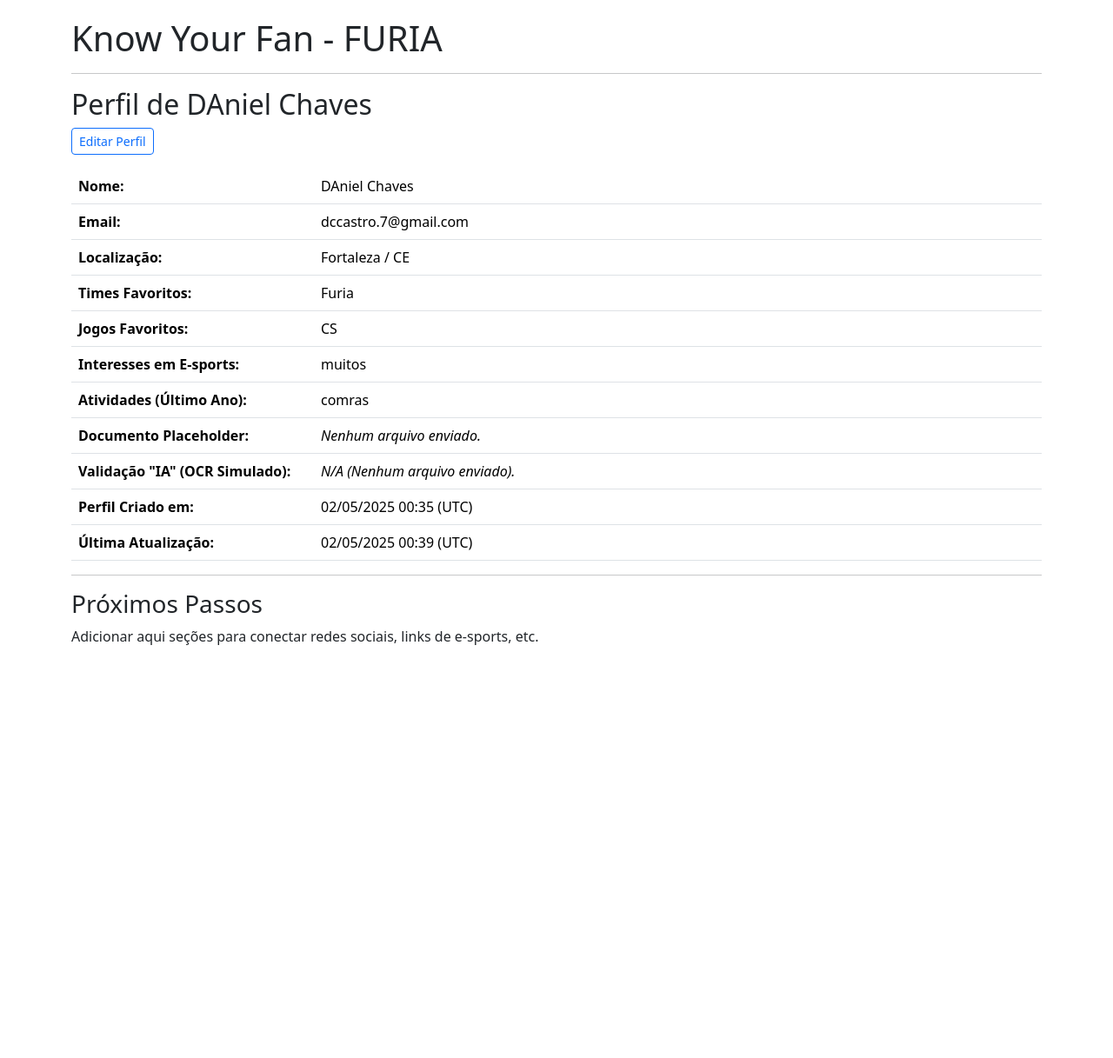
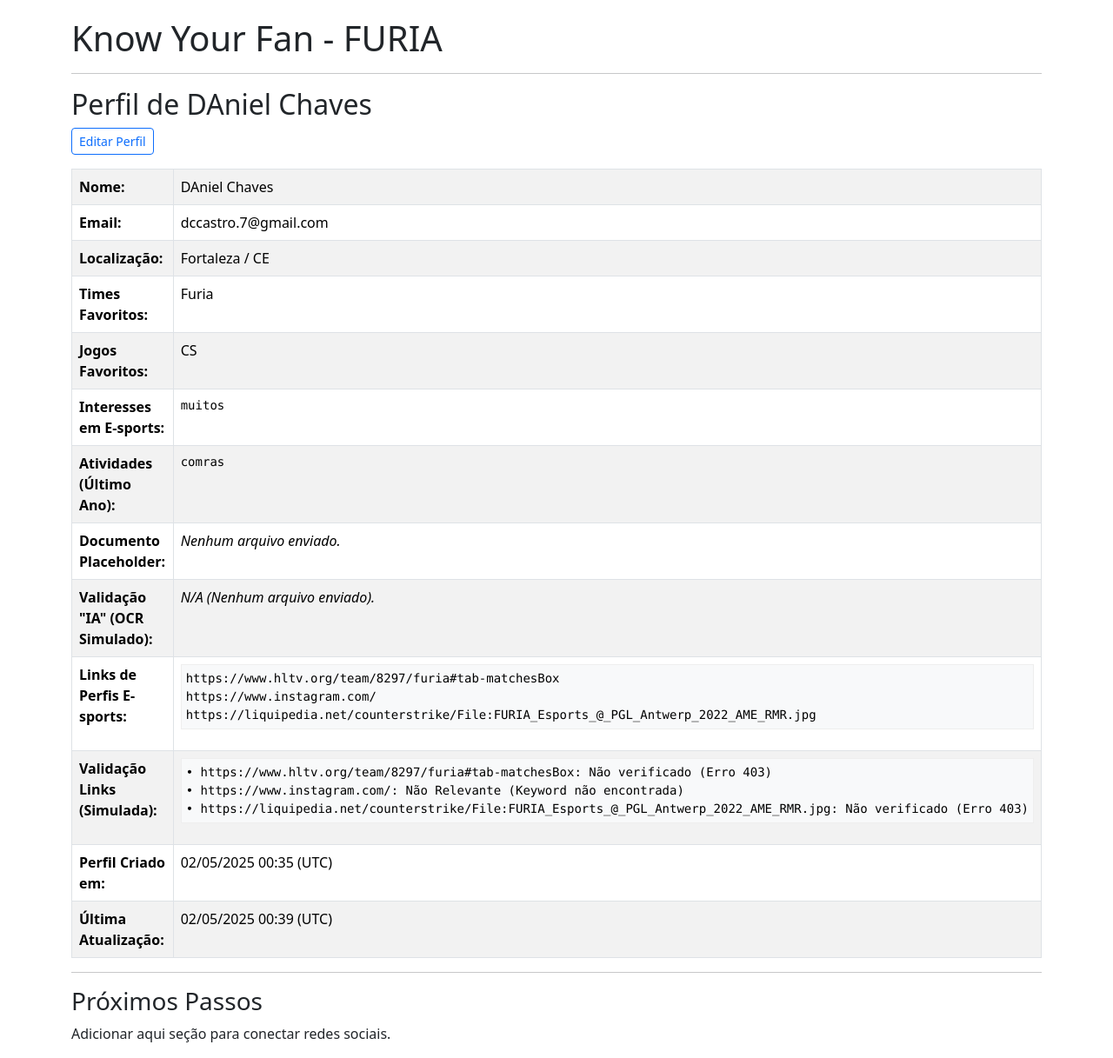
Before and after one commit to lilkirito22/know-your-fan-app, a Flask app: page / in a window 1280 px wide. Shown: the whole page at 87% size. Before the commit the page ends 742 px from the top, so only its background shows below. Run offline with Flask 3, Linux system fonts and the light colour scheme; some libraries are stand-ins or nearby versions.

Commit message:
feat: Add E-sports profile links validation feature
- Introduced a new async function `validate_esports_link` to validate E-sports profile links based on user interests and keywords.
- Updated the `edit_profile` route to handle the new logic for validating links and saving results to the database.
- Added a new `esports_profile_links` field to the `ProfileForm` for user input of E-sports links.
- Enhanced the `FanProfile` model with new columns for storing E-sports links and their validation results.
- Modified the `edit_profile.html` template to include a textarea for E-sports links input.
- Updated the `profile.html` template to display E-sports links and their validation results.
- Improved error handling and logging for link validation process.

```diff
--- a/app.py
+++ b/app.py
@@ -8,6 +8,10 @@
 from flask_sqlalchemy import SQLAlchemy
 from flask_wtf.csrf import CSRFProtect
 from dotenv import load_dotenv
+import asyncio
+import httpx
+from bs4 import BeautifulSoup
+from typing import List
 
 # Carrega variáveis do .env
 load_dotenv()
@@ -71,6 +75,63 @@
         logger.exception(f"ERRO CRÍTICO ao verificar/criar tabelas para URI '{db_uri}'")
 
 # --- Rotas (Páginas) da Aplicação ---
+async def validate_esports_link(url: str, keywords: List[str]) -> str:
+    """
+    Tenta buscar o conteúdo de uma URL e verifica se contém keywords.
+    Retorna um status de validação simulada.
+    """
+    if not url.startswith(('http://', 'https://')):
+        return "Inválido (URL mal formatada)"
+
+    # Cabeçalho para simular um navegador comum e evitar bloqueios simples
+    headers = {
+        'User-Agent': 'Mozilla/5.0 (Windows NT 10.0; Win64; x64) AppleWebKit/537.36 (KHTML, like Gecko) Chrome/91.0.4472.124 Safari/537.36'
+    }
+    status = "Não verificado (Erro)" # Status padrão
+
+    try:
+        async with httpx.AsyncClient(follow_redirects=True, timeout=10.0) as client:
+            logger.info(f"Validando link: {url}")
+            response = await client.get(url, headers=headers)
+            response.raise_for_status() # Verifica se houve erro HTTP (4xx, 5xx)
+
+            # Verifica tipo de conteúdo (só processamos HTML)
+            content_type = response.headers.get('content-type', '').lower()
+            if 'html' not in content_type:
+                logger.warning(f"Link {url} não é HTML ({content_type}). Pulando validação de keyword.")
+                return f"Não verificado (Não é HTML)"
+
+            # Parseia o HTML e extrai texto
+            soup = BeautifulSoup(response.text, 'html.parser')
+            page_text = soup.get_text(" ", strip=True).lower() # Pega todo texto visível e converte para minúsculas
+
+            # Verifica keywords
+            found_keyword = False
+            for keyword in keywords:
+                if keyword in page_text:
+                    logger.info(f"Keyword '{keyword}' encontrada em {url}")
+                    found_keyword = True
+                    break # Para na primeira keyword encontrada
+
+            status = "Relevante (Keyword encontrada)" if found_keyword else "Não Relevante (Keyword não encontrada)"
+
+    except httpx.TimeoutException:
+        logger.warning(f"Timeout ao buscar link: {url}")
+        status = "Não verificado (Timeout)"
+    except httpx.RequestError as e:
+        logger.warning(f"Erro de requisição ao buscar link {url}: {e}")
+        status = f"Não verificado (Erro Conexão)"
+    except httpx.HTTPStatusError as e:
+         logger.warning(f"Erro HTTP {e.response.status_code} ao buscar link {url}")
+         status = f"Não verificado (Erro {e.response.status_code})"
+    except Exception as e:
+        logger.error(f"Erro inesperado ao validar link {url}: {e}", exc_info=True)
+        status = f"Não verificado (Erro inesperado)"
+
+    logger.info(f"Resultado validação para {url}: {status}")
+    return status
+
+
 
 @app.route('/')
 def view_profile():
@@ -93,7 +154,7 @@
 
 
 @app.route('/edit', methods=['GET', 'POST'])
-def edit_profile():
+async def edit_profile(): # <<< Tornar a rota async para usar await com asyncio.gather >>>
     """Exibe o formulário para criar/editar o perfil (ID=1) e processa."""
     profile = db.session.get(FanProfile, 1)
     form = ProfileForm(obj=profile)
@@ -106,60 +167,65 @@
             was_new = True
             logger.info("Objeto FanProfile novo criado (ID=1).")
 
-        # Popula dados normais (exceto arquivo)
-        form.populate_obj(profile)
-        logger.info(f"Objeto FanProfile populado com dados do form (exceto arquivo).")
+        # Popula dados do formulário (exceto arquivo, que já é tratado)
+        # Salva os links *antes* de popular, para termos acesso ao valor bruto
+        raw_links_text = form.esports_profile_links.data
+        profile.esports_profile_links = raw_links_text # Salva os links brutos
+
+        form.populate_obj(profile) # Popula outros campos
+        logger.info(f"Objeto FanProfile populado com dados do form.")
+
+        # Lógica de Upload e OCR (como estava antes)
+        file = form.document.data
+        # ... (código do upload e OCR aqui) ...
+        if file:
+             # ... (salvar arquivo, rodar OCR, salvar resultados em profile...) ...
+             pass # Mantenha seu código de OCR aqui
 
 
-        # --- <<< LÓGICA DE UPLOAD E OCR ADICIONADA >>> ---
-        file = form.document.data # Pega o objeto do arquivo do WTForms
-        if file: # Se um arquivo foi enviado
-            try:
-                # 1. Salvar o Arquivo
-                # Usamos o ID do perfil para garantir nome único simples neste caso
-                filename = secure_filename(f"profile_{profile.id or 'new'}_doc{os.path.splitext(file.filename)[1]}")
-                save_path = os.path.join(app.config['UPLOAD_FOLDER'], filename)
-                file.save(save_path)
-                logger.info(f"Arquivo '{filename}' salvo em '{save_path}'")
-                profile.uploaded_doc_filename = filename # Guarda nome no DB
+        # --- <<< NOVA LÓGICA: Validar Links E-sports >>> ---
+        validation_results_text = "Nenhum link fornecido ou erro na validação."
+        if raw_links_text:
+            # Prepara keywords a partir dos interesses do usuário
+            keywords_base = []
+            if profile.favorite_teams:
+                keywords_base.extend([team.strip().lower() for team in profile.favorite_teams.split(',') if team.strip()])
+            if profile.favorite_games:
+                 keywords_base.extend([game.strip().lower() for game in profile.favorite_games.split(',') if game.strip()])
+            # Adiciona keywords fixas se quiser
+            keywords_base.extend(["furia", "counter-strike", "csgo", "cs2"]) # Exemplo
+            keywords_unique = list(set(filter(None, keywords_base))) # Remove vazios e duplicatas
+            logger.info(f"Keywords para validação de links: {keywords_unique}")
 
-                # 2. Tentar OCR (Simulação de IA)
-                logger.info(f"Tentando OCR no arquivo: {save_path}")
-                # Verifica se o Tesseract foi encontrado na inicialização
-                if pytesseract.pytesseract.tesseract_cmd or pytesseract.get_tesseract_version():
-                     try:
-                         # Tenta OCR em português
-                         ocr_text = pytesseract.image_to_string(Image.open(save_path), lang='por', timeout=15)
-                         profile.doc_ocr_result = ocr_text.strip() if ocr_text else "OCR não encontrou texto na imagem."
-                         logger.info(f"OCR concluído. Texto (início): {profile.doc_ocr_result[:100]}")
-                     except pytesseract.TesseractNotFoundError:
-                          logger.error("ERRO OCR: Executável Tesseract não foi encontrado durante a execução. Verifique a configuração.")
-                          profile.doc_ocr_result = "ERRO: Tesseract OCR não configurado/encontrado."
-                     except Exception as ocr_error:
-                          logger.error(f"ERRO OCR: Falha ao processar imagem: {ocr_error}", exc_info=True)
-                          profile.doc_ocr_result = f"Erro durante OCR: {ocr_error}"
-                else:
-                     logger.warning("OCR não executado pois Tesseract não foi encontrado na inicialização.")
-                     profile.doc_ocr_result = "OCR não disponível (Tesseract não encontrado)."
+            # Pega as URLs da caixa de texto (uma por linha)
+            urls_to_check = [url.strip() for url in raw_links_text.splitlines() if url.strip().startswith(('http://', 'https://'))]
 
+            if urls_to_check:
+                logger.info(f"Validando {len(urls_to_check)} links...")
+                # Cria tarefas para validar cada URL concorrentemente
+                validation_tasks = [validate_esports_link(url, keywords_unique) for url in urls_to_check]
+                # Executa as tarefas e pega os resultados (strings de status)
+                results = await asyncio.gather(*validation_tasks)
 
-            except Exception as upload_error:
-                 logger.error(f"Erro durante upload/salvamento do arquivo: {upload_error}", exc_info=True)
-                 flash(f"Erro ao fazer upload do arquivo.", 'danger')
-                 # Limpa campos relacionados ao arquivo se o upload falhar
-                 profile.uploaded_doc_filename = None
-                 profile.doc_ocr_result = None
-        else:
-            logger.info("Nenhum arquivo enviado para o campo 'document'.")
-            # Se nenhum arquivo foi enviado, não alteramos os campos existentes no DB
-            # profile.uploaded_doc_filename = profile.uploaded_doc_filename # Mantém o valor antigo
-            # profile.doc_ocr_result = profile.doc_ocr_result # Mantém o valor antigo
-        # --- <<< FIM LÓGICA UPLOAD E OCR >>> ---
+                # Formata o texto final para salvar no DB
+                validation_summary = []
+                for url, status in zip(urls_to_check, results):
+                    validation_summary.append(f"• {url}: {status}")
+                validation_results_text = "\n".join(validation_summary)
+                logger.info("Validação de links concluída.")
+            else:
+                logger.info("Nenhuma URL válida encontrada no campo de links.")
+                validation_results_text = "Nenhuma URL válida fornecida."
+
+        # Salva o resultado da validação no perfil
+        profile.esports_links_validation = validation_results_text
+        # --- <<< FIM LÓGICA VALIDAÇÃO LINKS >>> ---
+
 
         # Salva tudo no DB
         try:
             db.session.commit()
-            logger.info("Alterações salvas no DB.")
+            logger.info("Alterações salvas no DB (incluindo links/validação).")
             flash(f'Perfil {"criado" if was_new else "atualizado"} com sucesso!', 'success')
             return redirect(url_for('view_profile'))
         except Exception as e:
--- a/forms.py
+++ b/forms.py
@@ -23,5 +23,6 @@
             FileAllowed(['jpg', 'png', 'jpeg'], 'Apenas imagens JPG ou PNG são permitidas!')
         ]
     )
+    esports_profile_links = TextAreaField('Links de Perfis E-sports (HLTV, Liquipedia, etc. - um por linha)')
 
     submit = SubmitField('Salvar Perfil')
--- a/models.py
+++ b/models.py
@@ -15,6 +15,8 @@
     favorite_games = db.Column(db.Text, nullable=True)
     esports_interests = db.Column(db.Text, nullable=True)
     last_year_activities = db.Column(db.Text, nullable=True)
+    esports_profile_links = db.Column(db.Text, nullable=True)
+    esports_links_validation = db.Column(db.Text, nullable=True)
 
     # <<< NOVAS COLUNAS ADICIONADAS >>>
     uploaded_doc_filename = db.Column(db.String(255), nullable=True) # Nome do arquivo placeholder salvo
--- a/templates/profile.html
+++ b/templates/profile.html
@@ -4,45 +4,57 @@
 
 {% block content %}
   <h2>Perfil de {{ profile.name }}</h2>
+  {# Botão para ir para a página de edição #}
   <a href="{{ url_for('edit_profile') }}" class="btn btn-sm btn-outline-primary mb-3">Editar Perfil</a>
 
-  <table class="table">
+  {# Tabela para exibir os dados do perfil #}
+  <table class="table table-bordered table-striped"> {# Adicionei classes Bootstrap para melhor visualização #}
     <tbody>
+      {# Linha para Nome #}
       <tr>
         <th scope="row" style="width: 25%;">Nome:</th>
         <td>{{ profile.name }}</td>
       </tr>
+      {# Linha para Email #}
       <tr>
         <th scope="row">Email:</th>
         <td>{{ profile.email or 'Não informado' }}</td>
       </tr>
+      {# Linha para Localização #}
        <tr>
         <th scope="row">Localização:</th>
-        <td>{{ profile.city or '?'}}{% if profile.state %} / {{ profile.state }}{% endif %}</td>
+        <td>{{ profile.city or '?'}}{% if profile.state %} / {{ profile.state }}{% endif %}</td> {# Mostra Cidade / Estado se ambos existirem #}
       </tr>
+      {# Linha para Times Favoritos #}
        <tr>
         <th scope="row">Times Favoritos:</th>
         <td>{{ profile.favorite_teams or 'Não informado' }}</td>
       </tr>
+      {# Linha para Jogos Favoritos #}
        <tr>
         <th scope="row">Jogos Favoritos:</th>
         <td>{{ profile.favorite_games or 'Não informado' }}</td>
       </tr>
+      {# Linha para Interesses Gerais #}
        <tr>
         <th scope="row">Interesses em E-sports:</th>
-        <td>{{ profile.esports_interests or 'Não informado' }}</td>
+         {# Usamos <pre> para manter quebras de linha do TextArea, se houver #}
+        <td><pre style="white-space: pre-wrap; word-wrap: break-word; margin: 0;">{{ profile.esports_interests or 'Não informado' }}</pre></td>
       </tr>
+      {# Linha para Atividades #}
       <tr>
         <th scope="row">Atividades (Último Ano):</th>
-        <td>{{ profile.last_year_activities or 'Não informado' }}</td>
+        <td><pre style="white-space: pre-wrap; word-wrap: break-word; margin: 0;">{{ profile.last_year_activities or 'Não informado' }}</pre></td>
       </tr>
 
-       <tr>
+       {# Linhas para Documento Placeholder e OCR (do Passo 5) #}
+      <tr>
           <th scope="row">Documento Placeholder:</th>
           <td>
               {% if profile.uploaded_doc_filename %}
                   Arquivo enviado: <code>{{ profile.uploaded_doc_filename }}</code>
-                  {% else %}
+                  {# Link para download precisaria de rota específica #}
+              {% else %}
                   <i>Nenhum arquivo enviado.</i>
               {% endif %}
           </td>
@@ -51,7 +63,8 @@
           <th scope="row">Validação "IA" (OCR Simulado):</th>
           <td>
               {% if profile.doc_ocr_result %}
-                  <pre style="max-height: 150px; overflow-y: auto; border: 1px solid #ccc; padding: 5px;"><code>{{ profile.doc_ocr_result }}</code></pre>
+                  {# <pre> com scroll para resultados longos de OCR #}
+                  <pre style="max-height: 150px; overflow-y: auto; border: 1px solid #eee; padding: 5px; background-color: #f8f9fa;"><code>{{ profile.doc_ocr_result }}</code></pre>
               {% elif profile.uploaded_doc_filename %}
                    <i>Aguardando ou falha no processamento OCR.</i>
               {% else %}
@@ -59,8 +72,39 @@
               {% endif %}
           </td>
       </tr>
+      {# Fim das linhas de Documento/OCR #}
+
+
+      {# <<< NOVAS LINHAS para Links E-sports e Validação (Passo 6.5) >>> #}
+      <tr>
+          <th scope="row">Links de Perfis E-sports:</th>
+          <td>
+              {% if profile.esports_profile_links %}
+                  {# <pre> para manter as quebras de linha dos links #}
+                  <pre style="max-height: 150px; overflow-y: auto; border: 1px solid #eee; padding: 5px; background-color: #f8f9fa;"><code>{{ profile.esports_profile_links }}</code></pre>
+              {% else %}
+                  <i>Nenhum link informado.</i>
+              {% endif %}
+          </td>
+      </tr>
+      <tr>
+          <th scope="row">Validação Links (Simulada):</th>
+           <td>
+              {% if profile.esports_links_validation %}
+                   {# <pre> para mostrar a lista formatada de resultados #}
+                   <pre style="max-height: 150px; overflow-y: auto; border: 1px solid #eee; padding: 5px; background-color: #f8f9fa;"><code>{{ profile.esports_links_validation }}</code></pre>
+              {% else %}
+                  <i>Nenhuma validação realizada (nenhum link válido?).</i>
+              {% endif %}
+           </td>
+      </tr>
+      {# <<< FIM NOVAS LINHAS >>> #}
+
+
+      {# Linhas para Datas de Criação/Atualização #}
       <tr>
         <th scope="row">Perfil Criado em:</th>
+        {# Formata a data/hora se existirem, senão mostra '?' #}
         <td>{{ profile.created_at.strftime('%d/%m/%Y %H:%M') if profile.created_at else '?' }} (UTC)</td>
       </tr>
       <tr>
@@ -71,7 +115,8 @@
   </table>
 
   <hr>
+  {# Seção de Próximos Passos (Placeholder) #}
   <h3>Próximos Passos</h3>
-  <p>Adicionar aqui seções para conectar redes sociais, links de e-sports, etc.</p>
+  <p>Adicionar aqui seção para conectar redes sociais.</p>
 
 {% endblock %}
```
Also changed, not shown: templates/edit_profile.html (+54 -29 lines), instance/fan_profiles.db, 2 other files.
